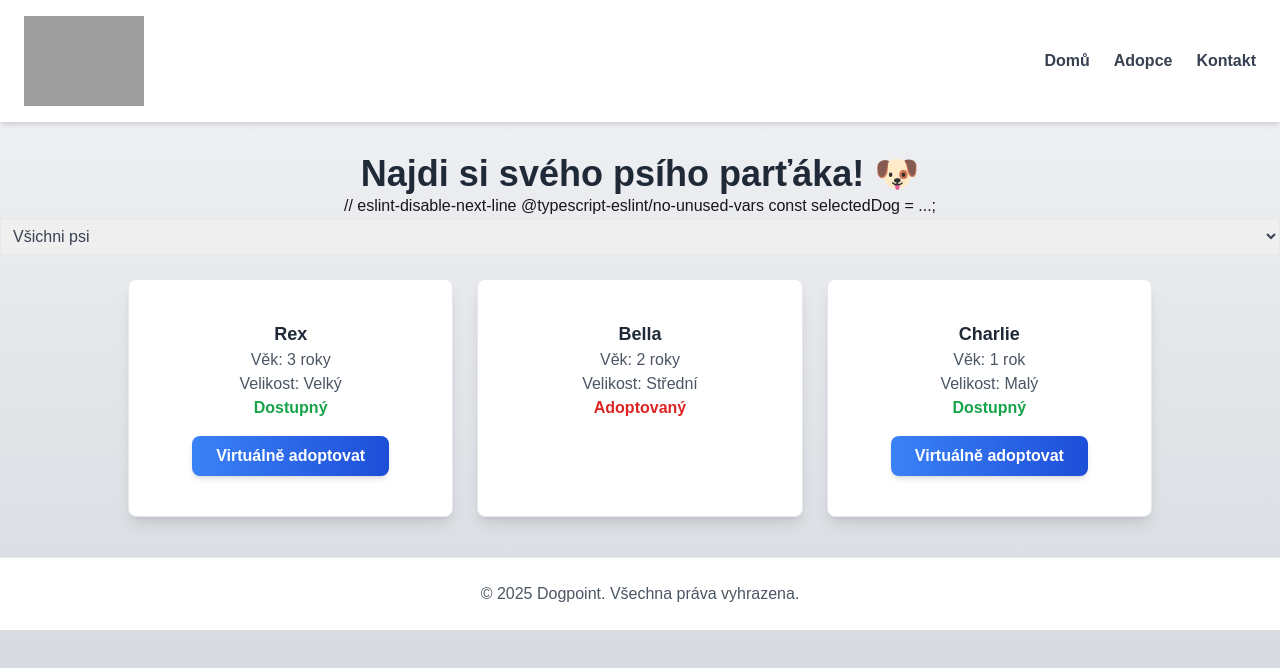
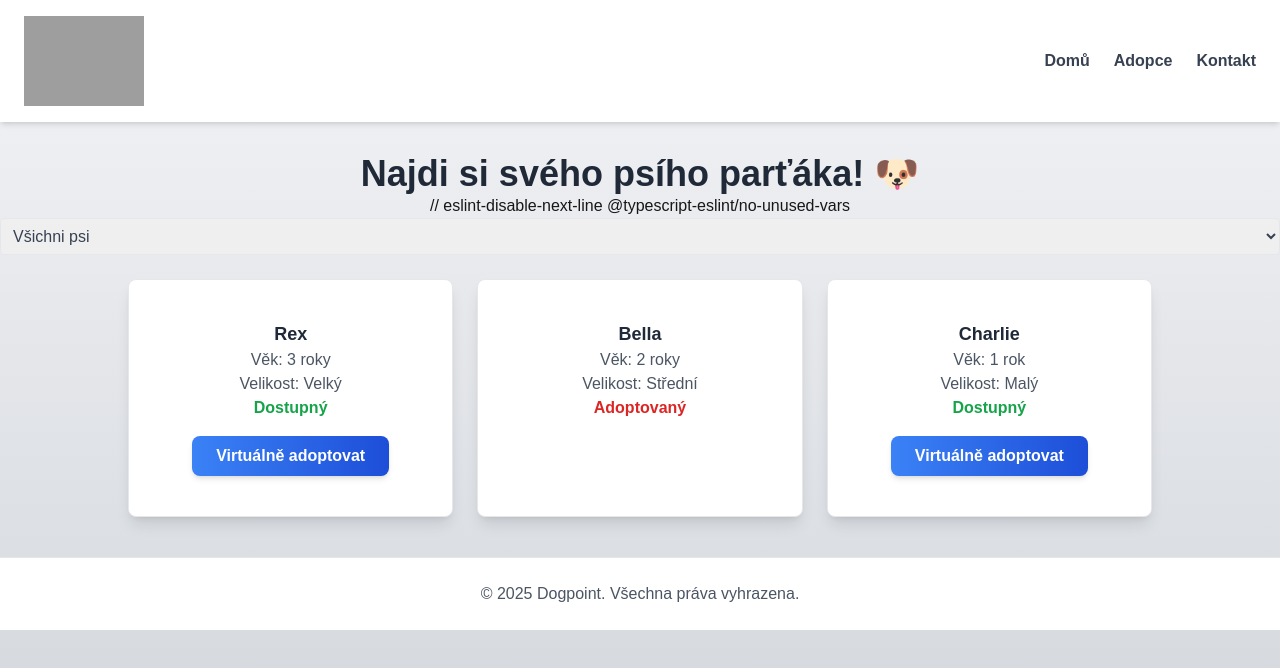
Before and after one commit to herehr/dogpoint-ui, a Next.js app: page / in a window 1280 px wide. Shown: the top 668 px of the page. Built offline with nearby package versions, Linux system fonts and the light colour scheme; grey boxes are pictures that could not be loaded.

Commit message:
Removed unused variable selectedDog

```diff
--- a/components/DogpointUI.tsx
+++ b/components/DogpointUI.tsx
@@ -7,7 +7,7 @@ import { Button } from "@/components/ui/button";
 import { Select, SelectItem } from "@/components/ui/select";
 
 export default function DogpointUI() {
-  // const [selectedDog, setSelectedDog] = useState(null);
+
   const dogs = [
     { id: 1, name: "Rex", age: "3 roky", size: "Velký", status: "Dostupný" },
     { id: 2, name: "Bella", age: "2 roky", size: "Střední", status: "Adoptovaný" },
@@ -34,7 +34,7 @@ export default function DogpointUI() {
       </header>
 
     // eslint-disable-next-line @typescript-eslint/no-unused-vars
-        const selectedDog = ...;
+
 
 
 
```
